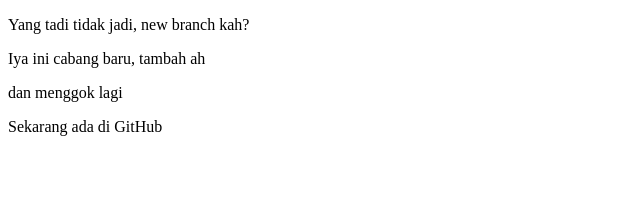
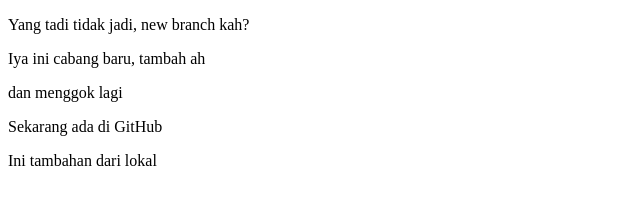
Before and after one commit to gitjust/project1, a plain HTML site: page index.html in a window 1280 px wide. Shown: the whole page, without its empty margins (0-640 px from the left). Drawn offline with Linux system fonts and the light colour scheme.

Commit message:
Ada tambahan dari lokal, kirim ke GitHub

```diff
--- a/index.html
+++ b/index.html
@@ -6,6 +6,7 @@
     <p>Iya ini cabang baru, tambah ah</p>
     <p>dan menggok lagi</p>
     <p>Sekarang ada di GitHub</p>
+    <p>Ini tambahan dari lokal</p>
 </body>
 
     </html>
```
